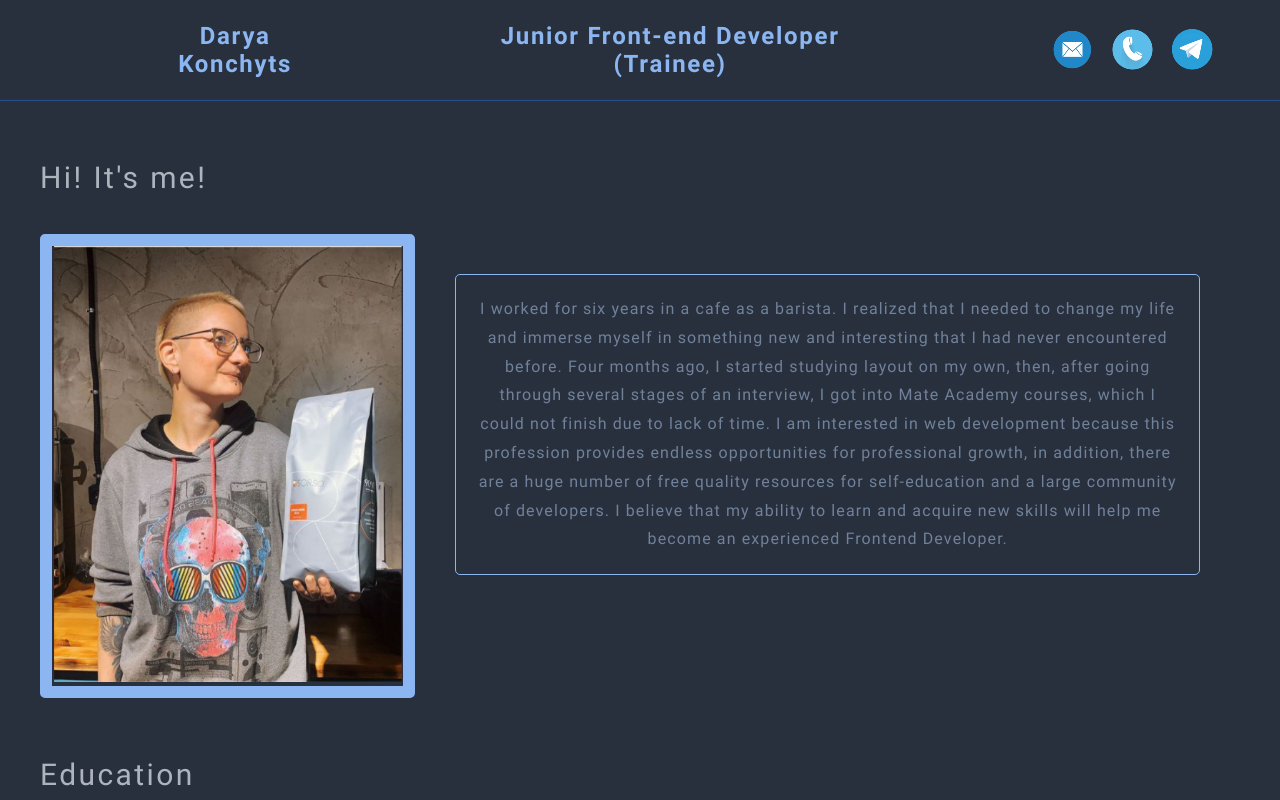
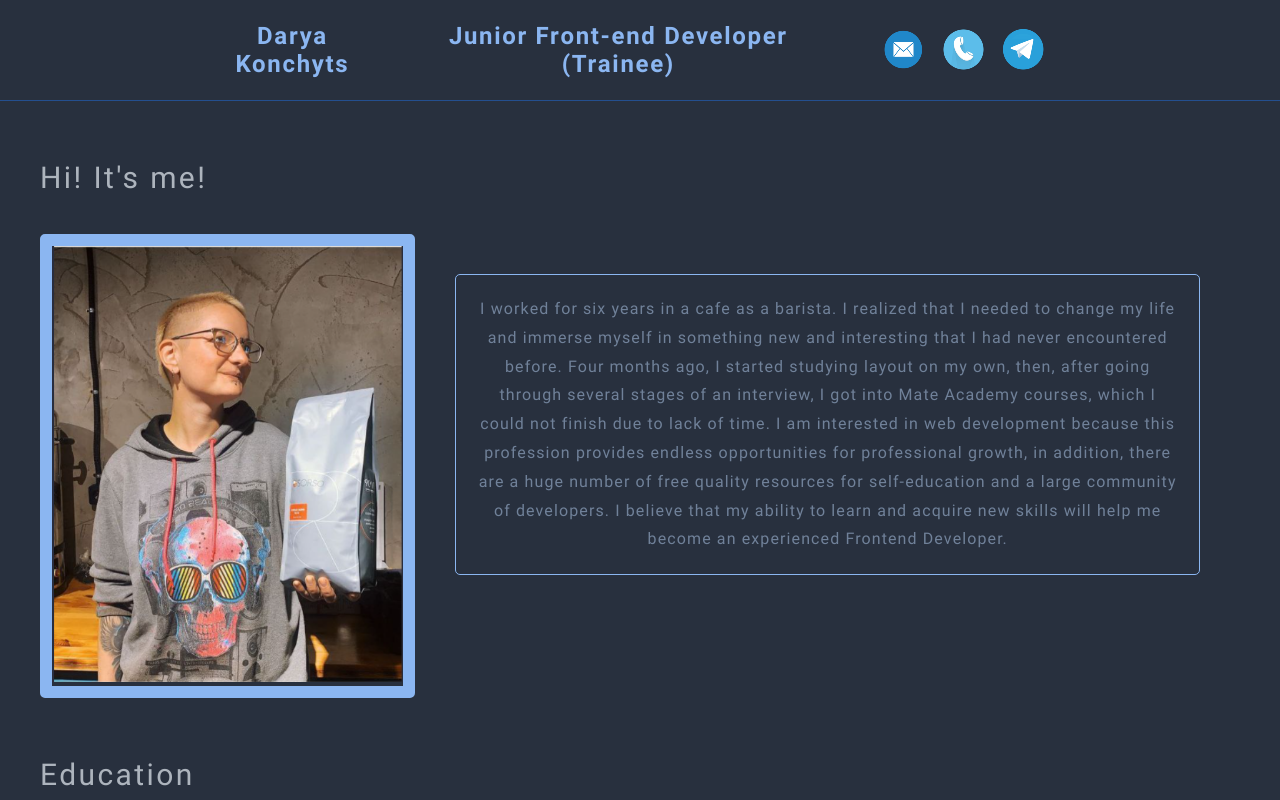
Before and after one commit to DNK-forexample/rsschool-cv, a plain HTML site: page cv-css/index.html in a window 1280 px wide. Shown: the top 800 px of the page. Drawn offline with Linux system fonts and the light colour scheme.

Commit message:
refactor: change the header

```diff
--- a/cv-css/style.css
+++ b/cv-css/style.css
@@ -51,6 +51,7 @@ li {
   display: flex;
   align-items: center;
   text-align: center;
+  justify-content: space-between;
   height: 50px;
   margin: 0 auto;
 }
@@ -67,12 +68,12 @@ li {
   display: flex;
   justify-content: space-between;
   align-items: center;
-  text-align: center;
-  margin-left: 10%;
+  margin: 0 auto;
+  gap: 5%;
 }
 
 .menu-item {
-  margin-right: 180px;
+
   color:#8bb6f1;
   letter-spacing: 0.07em;
   transition: all .3s;
```
